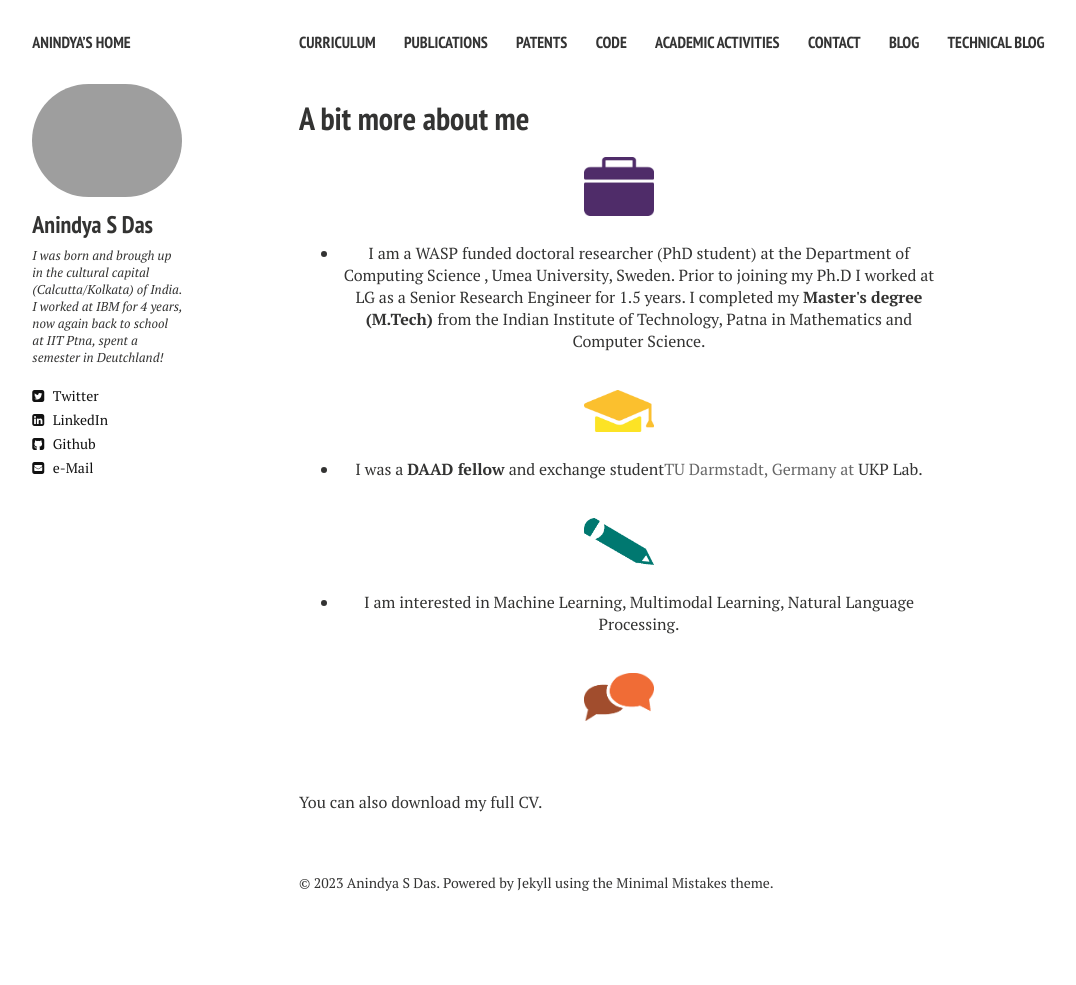
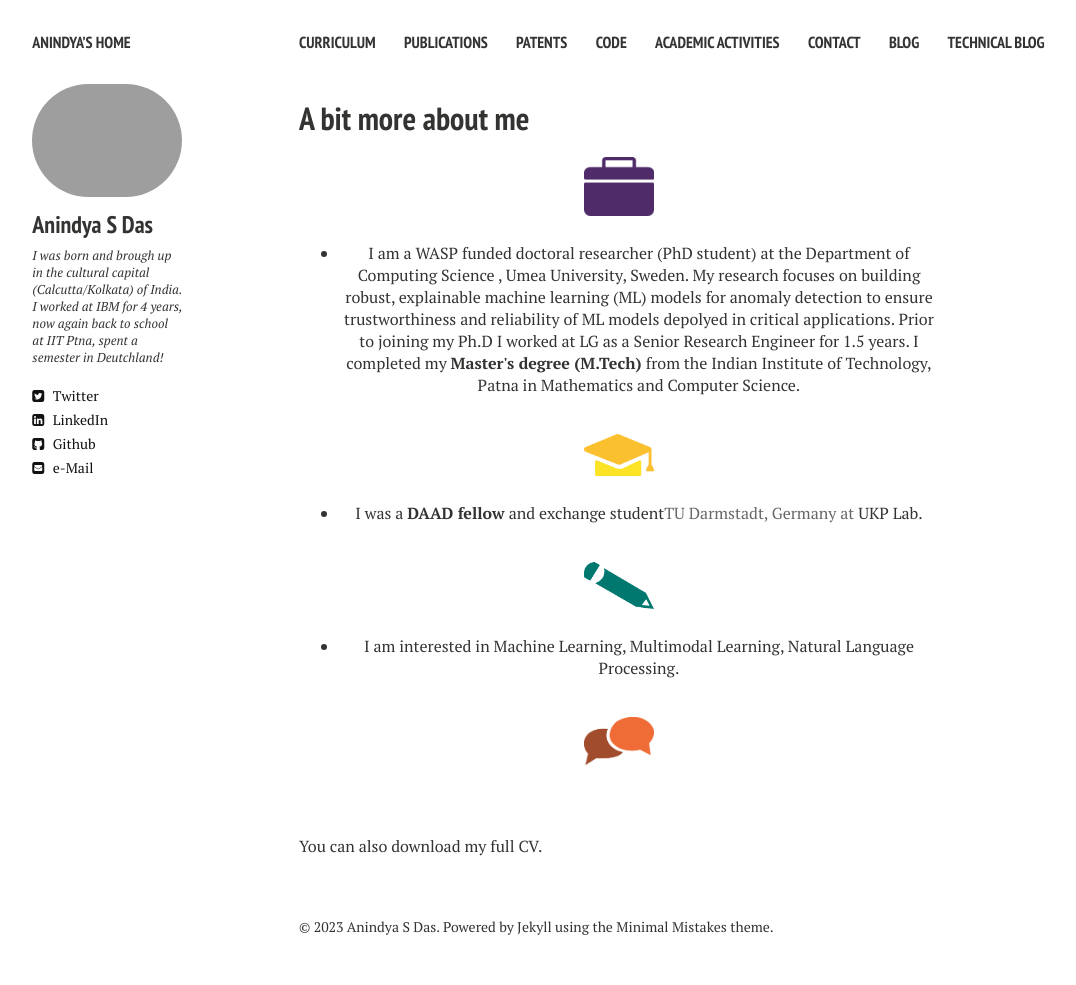
Before and after one commit to anindyasdas/anindyasdas.github.io, a Jekyll site: the page built from cv.md, in a window 1280 px wide. Shown: the whole page, without its empty margins (21-1097 px from the left). Built offline with Jekyll 4.4.1, drawn with Linux system fonts in a browser that asks for light colours; nearby versions of some CDN libraries; before the commit the page ends 941 px from its top, so only the background shows below that.

Commit message:
Update cv.md

```diff
--- a/cv.md
+++ b/cv.md
@@ -14,7 +14,7 @@ comments: false
     <img src="{{ site.url }}/images/CV/job.png" alt="Work Experience"  width="70">
     </p>
   <div style="text-align:center"><ul>
-  <li>I am a WASP funded doctoral researcher (PhD student) at the <a href="https://www.umu.se/en/department-of-computing-science/">Department of Computing Science</a> , <a href="https://www.umu.se/en/"> Umea University</a>, Sweden. Prior to joining my Ph.D I worked at LG as a Senior Research Engineer for 1.5 years. I completed my <strong> Master's degree (M.Tech) </strong> from the <a href="https://www.iitp.ac.in/" target="_blank">Indian Institute of Technology, Patna</a> in  Mathematics and Computer Science.</li></ul> </div>
+  <li>I am a WASP funded doctoral researcher (PhD student) at the <a href="https://www.umu.se/en/department-of-computing-science/">Department of Computing Science</a> , <a href="https://www.umu.se/en/"> Umea University</a>, Sweden. My research focuses on building robust, explainable machine learning (ML) models for anomaly detection to ensure trustworthiness and reliability of ML models depolyed in critical applications. Prior to joining my Ph.D I worked at LG as a Senior Research Engineer for 1.5 years. I completed my <strong> Master's degree (M.Tech) </strong> from the <a href="https://www.iitp.ac.in/" target="_blank">Indian Institute of Technology, Patna</a> in  Mathematics and Computer Science.</li></ul> </div>
 
   <br>
 
```
